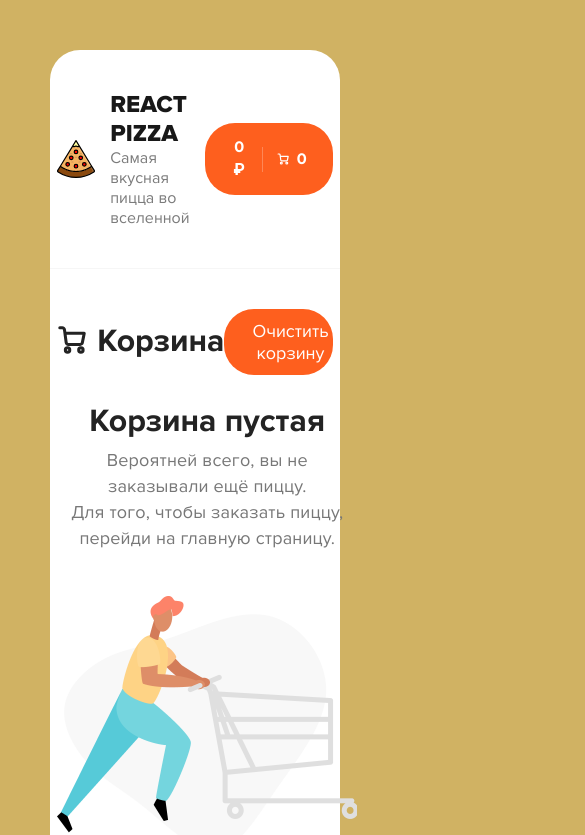
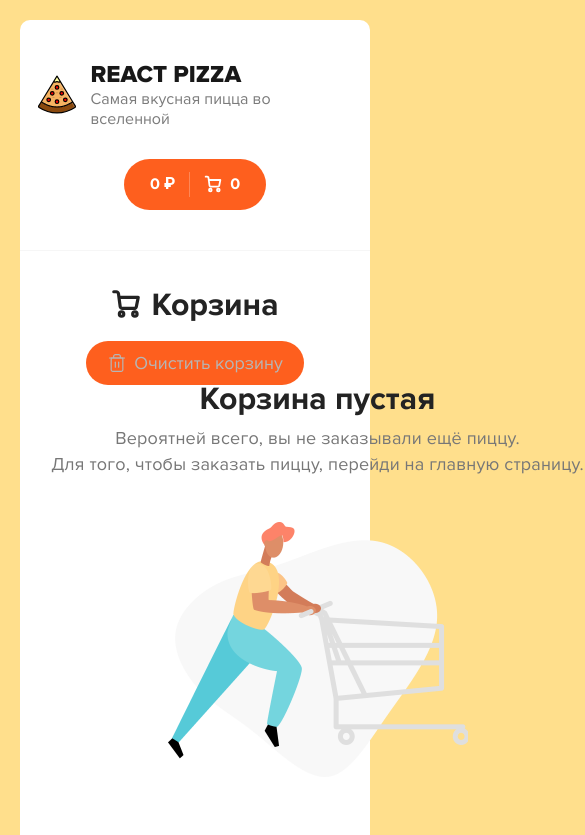
Before and after one commit to AstakhovV/Pizza-shop, a React (Create React App) app: page /cart in a window 390 px wide. Shown: the top 835 px of the page, 585 px wide, since content can reach past the window. Built offline with nearby package versions, Linux system fonts and the light colour scheme.

Commit message:
add media

```diff
--- a/src/scss/_variables.scss
+++ b/src/scss/_variables.scss
@@ -1,8 +1,8 @@
 $black: #232323;
-$background: #d0b263;
+$background: #ffdf8c;
 $gray-line: #f6f6f6;
 $orange: #fe5f1e;
 
-$container-width: 95%;
+$container-width: 90%;
 
 $duration: 0.15s;
--- a/src/scss/app.css
+++ b/src/scss/app.css
@@ -80,6 +80,16 @@ a {
   display: flex;
   align-items: center;
   justify-content: space-between;
+}
+@media (max-width: 768px) {
+  .header .container {
+    flex-direction: column;
+  }
+}
+@media (max-width: 768px) {
+  .header__cart {
+    margin-top: 30px;
+  }
 }
 .header__logo {
   display: flex;
@@ -227,6 +237,17 @@ a {
   font-size: 16px;
 }
 
+.categories {
+  flex: 1;
+  max-width: 80%;
+  overflow: auto;
+}
+@media (max-width: 768px) {
+  .categories {
+    max-width: 100%;
+    margin-bottom: 30px;
+  }
+}
 .categories ul {
   display: flex;
 }
@@ -264,6 +285,7 @@ a {
 }
 
 .sort {
+  margin-left: 20px;
   position: relative;
 }
 .sort__label {
@@ -272,9 +294,10 @@ a {
 }
 .sort__label svg {
   margin-right: 8px;
+  transform: rotate(180deg);
 }
 .sort__label svg.rotated {
-  transform: rotate(180deg);
+  transform: rotate(0);
 }
 .sort__label b {
   margin-right: 8px;
@@ -311,12 +334,21 @@ a {
 }
 
 .pizza-block {
-  width: 280px;
+  width: 100%;
   text-align: center;
   margin-bottom: 65px;
 }
-.pizza-block:not(:nth-of-type(4n)) {
-  margin-right: 3.7%;
+@media (max-width: 1090px) {
+  .pizza-block {
+    margin-bottom: 35px;
+  }
+}
+@media (max-width: 768px) {
+  .pizza-block:not(:last-of-type) {
+    border-bottom: 1px solid #efefef;
+    margin-bottom: 25px;
+    padding-bottom: 45px;
+  }
 }
 .pizza-block__image {
   width: 260px;
@@ -385,16 +417,27 @@ a {
 }
 
 body {
-  background-color: #d0b263;
+  background-color: #ffdf8c;
+  padding: 50px 0;
+}
+@media (max-width: 768px) {
+  body {
+    padding: 20px 0;
+  }
 }
 
 .wrapper {
   width: calc(100vw - 100px);
   height: 100%;
   background-color: #fff;
-  margin: 50px auto;
-  border-radius: 30px;
+  margin: 0 auto;
+  border-radius: 10px;
   max-width: 1400px;
+}
+@media (max-width: 768px) {
+  .wrapper {
+    width: calc(100% - 40px);
+  }
 }
 
 .content {
@@ -403,33 +446,76 @@ body {
 .content__title {
   margin: 35px 0;
 }
+@media (max-width: 768px) {
+  .content__title {
+    font-size: 36px;
+  }
+}
 .content__items {
-  display: flex;
-  flex-wrap: wrap;
-  justify-content: flex-start;
+  display: grid;
+  grid-template-rows: 1fr;
+  grid-template-columns: 1fr 1fr 1fr 1fr;
+  grid-gap: 3vw;
+}
+@media (max-width: 1380px) {
+  .content__items {
+    grid-template-columns: 1fr 1fr 1fr;
+  }
+}
+@media (max-width: 1090px) {
+  .content__items {
+    grid-template-columns: 1fr 1fr;
+  }
+}
+@media (max-width: 768px) {
+  .content__items {
+    grid-template-columns: 1fr;
+  }
 }
 .content__top {
   display: flex;
   align-items: center;
   justify-content: space-between;
 }
+@media (max-width: 768px) {
+  .content__top {
+    flex-direction: column;
+  }
+}
 
 .container {
-  width: 95%;
+  width: 90%;
   margin: 0 auto;
 }
 .container--cart {
   max-width: 820px;
-  margin: 0 auto;
+  margin: 30px auto;
 }
 .container--cart .content__title {
   margin: 0;
+}
+@media (max-width: 768px) {
+  .container--cart {
+    margin-top: 0;
+    margin-bottom: 0;
+  }
+}
+.container--cart .content__items {
+  grid-template-columns: 1fr;
 }
 
 .cart__top {
   display: flex;
   justify-content: space-between;
   align-items: center;
+}
+@media (max-width: 768px) {
+  .cart__top {
+    flex-direction: column;
+  }
+  .cart__top .content__title {
+    margin-bottom: 20px;
+  }
 }
 .cart .content__title {
   display: flex;
@@ -445,7 +531,7 @@ body {
 }
 .cart .content__title svg path {
   stroke: #232323;
-  strokeWidth: 1.9;
+  stroke-width: 1.9;
 }
 .cart__clear {
   display: flex;
@@ -468,11 +554,8 @@ body {
 .cart__clear span {
   display: inline-block;
   margin-left: 7px;
-  color: white;
+  color: #b6b6b6;
   font-size: 18px;
-}
-.cart__clear svg path {
-  stroke: white;
 }
 .cart__clear span,
 .cart__clear svg,
@@ -492,15 +575,34 @@ body {
   padding-top: 30px;
   margin-top: 30px;
 }
+@media (max-width: 768px) {
+  .cart__item {
+    flex-direction: column;
+    position: relative;
+  }
+}
 .cart__item-img {
   display: flex;
   align-items: center;
   margin-right: 15px;
   width: 10%;
 }
+@media (max-width: 768px) {
+  .cart__item-img {
+    width: 100%;
+    justify-content: center;
+    order: 1;
+  }
+}
 .cart__item-img img {
   width: 80px;
   height: 80px;
+}
+@media (max-width: 768px) {
+  .cart__item-img img {
+    width: 60%;
+    height: 60%;
+  }
 }
 .cart__item-info {
   display: flex;
@@ -518,17 +620,54 @@ body {
   font-size: 18px;
   color: #8d8d8d;
 }
+@media (max-width: 768px) {
+  .cart__item-info {
+    width: 100%;
+    order: 2;
+  }
+  .cart__item-info h3 {
+    font-size: 32px;
+    margin-bottom: 8px;
+    margin-top: 15px;
+  }
+  .cart__item-info p {
+    font-size: 22px;
+  }
+}
+@media (max-width: 500px) {
+  .cart__item h3 {
+    font-size: 24px;
+  }
+}
 .cart__item-count {
   display: flex;
   align-items: center;
   justify-content: space-between;
   width: 13%;
 }
+.cart__item-count b {
+  font-size: 22px;
+}
+@media (max-width: 768px) {
+  .cart__item-count {
+    order: 4;
+    width: 130px;
+    margin: 10px 0;
+  }
+  .cart__item-count .button {
+    width: 40px;
+    height: 40px;
+  }
+  .cart__item-count .button svg {
+    width: 14px;
+    height: 14px;
+  }
+  .cart__item-count b {
+    font-size: 26px;
+  }
+}
 .cart__item-count-minus svg path:first-of-type {
   display: none;
-}
-.cart__item-count b {
-  font-size: 22px;
 }
 .cart__item-price {
   display: flex;
@@ -541,11 +680,33 @@ body {
   font-size: 22px;
   letter-spacing: 0.01em;
 }
+@media (max-width: 768px) {
+  .cart__item-price {
+    order: 3;
+    align-items: flex-start;
+    justify-content: flex-start;
+    margin: 10px 0;
+  }
+  .cart__item-price b {
+    font-size: 26px;
+  }
+}
 .cart__item-remove {
   display: flex;
   align-items: center;
   justify-content: flex-end;
   width: 4%;
+}
+@media (max-width: 768px) {
+  .cart__item-remove {
+    position: absolute;
+    right: 0;
+    width: auto;
+  }
+  .cart__item-remove button {
+    width: 40px;
+    height: 40px;
+  }
 }
 .cart__item-remove .button {
   border-color: #dddddd;
@@ -615,8 +776,18 @@ body {
   width: 210px;
   padding: 16px;
 }
+@media (max-width: 500px) {
+  .cart__bottom-buttons {
+    flex-direction: column;
+  }
+  .cart__bottom-buttons .button {
+    margin-bottom: 20px;
+    width: 100%;
+    height: 54px;
+  }
+}
 .cart--empty {
-  margin: 2rem auto;
+  margin: 0 auto;
   width: 560px;
   text-align: center;
 }
@@ -630,7 +801,8 @@ body {
   letter-spacing: 0.01em;
   color: #777777;
 }
-.cart--empty icon {
+.cart--empty i {
+  font-style: normal;
   position: relative;
   top: 2px;
 }
--- a/src/scss/app.scss
+++ b/src/scss/app.scss
@@ -6,15 +6,22 @@
 
 body {
   background-color: $background;
+  padding: 50px 0;
+  @media (max-width: 768px) {
+    padding: 20px 0;
+  }
 }
 
 .wrapper {
   width: calc(100vw - 100px);
   height: 100%;
   background-color: #fff;
-  margin: 50px auto;
-  border-radius: 30px;
+  margin: 0 auto;
+  border-radius: 10px;
   max-width: 1400px;
+  @media (max-width: 768px) {
+    width: calc(100% - 40px);
+  }
 }
 
 .content {
@@ -22,18 +29,37 @@ body {
 
   &__title {
     margin: 35px 0;
+    @media (max-width: 768px) {
+      font-size: 36px;
+    }
   }
 
   &__items {
-    display: flex;
-    flex-wrap: wrap;
-    justify-content: flex-start;
+    display: grid;
+    grid-template-rows: 1fr;
+    grid-template-columns: 1fr 1fr 1fr 1fr;
+    grid-gap: 3vw;
+
+    @media (max-width: 1380px) {
+      grid-template-columns: 1fr 1fr 1fr;
+    }
+
+    @media (max-width: 1090px) {
+      grid-template-columns: 1fr 1fr;
+    }
+
+    @media (max-width: 768px) {
+      grid-template-columns: 1fr;
+    }
   }
 
   &__top {
     display: flex;
     align-items: center;
     justify-content: space-between;
+    @media (max-width: 768px) {
+      flex-direction: column;
+    }
   }
 }
 
@@ -43,9 +69,18 @@ body {
 
   &--cart {
     max-width: 820px;
-    margin: 0 auto;
+    margin: 30px auto;
     .content__title {
       margin: 0;
+    }
+
+    @media (max-width: 768px) {
+      margin-top: 0;
+      margin-bottom: 0;
+    }
+
+    .content__items {
+      grid-template-columns: 1fr;
     }
   }
 }
@@ -55,6 +90,13 @@ body {
     display: flex;
     justify-content: space-between;
     align-items: center;
+    @media (max-width: 768px) {
+      flex-direction: column;
+
+      .content__title {
+        margin-bottom: 20px;
+      }
+    }
   }
 
   .content__title {
@@ -70,7 +112,7 @@ body {
       margin-right: 10px;
       path {
         stroke: $black;
-        strokeWidth: 1.9;
+        stroke-width: 1.9;
       }
     }
   }
@@ -84,13 +126,8 @@ body {
     span {
       display: inline-block;
       margin-left: 7px;
-      color: white;
+      color: #b6b6b6;
       font-size: 18px;
-    }
-    svg {
-      path {
-        stroke: white;
-      }
     }
 
     span,
@@ -118,15 +155,31 @@ body {
     padding-top: 30px;
     margin-top: 30px;
 
+    @media (max-width: 768px) {
+      flex-direction: column;
+      position: relative;
+    }
+
     &-img {
       display: flex;
       align-items: center;
       margin-right: 15px;
       width: 10%;
 
+      @media (max-width: 768px) {
+        width: 100%;
+        justify-content: center;
+        order: 1;
+      }
+
       img {
         width: 80px;
         height: 80px;
+
+        @media (max-width: 768px) {
+          width: 60%;
+          height: 60%;
+        }
       }
     }
 
@@ -147,6 +200,25 @@ body {
         font-size: 18px;
         color: #8d8d8d;
       }
+
+      @media (max-width: 768px) {
+        width: 100%;
+        order: 2;
+        h3 {
+          font-size: 32px;
+          margin-bottom: 8px;
+          margin-top: 15px;
+        }
+        p {
+          font-size: 22px;
+        }
+      }
+    }
+
+    @media (max-width: 500px) {
+      h3 {
+        font-size: 24px;
+      }
     }
 
     &-count {
@@ -155,16 +227,36 @@ body {
       justify-content: space-between;
       width: 13%;
 
+      b {
+        font-size: 22px;
+      }
+
+      @media (max-width: 768px) {
+        order: 4;
+        width: 130px;
+        margin: 10px 0;
+
+        .button {
+          width: 40px;
+          height: 40px;
+
+          svg {
+            width: 14px;
+            height: 14px;
+          }
+        }
+
+        b {
+          font-size: 26px;
+        }
+      }
+
       &-minus {
         svg {
           path:first-of-type {
             display: none;
           }
         }
-      }
-
-      b {
-        font-size: 22px;
       }
     }
 
@@ -179,6 +271,17 @@ body {
         font-size: 22px;
         letter-spacing: 0.01em;
       }
+
+      @media (max-width: 768px) {
+        order: 3;
+        align-items: flex-start;
+        justify-content: flex-start;
+        margin: 10px 0;
+
+        b {
+          font-size: 26px;
+        }
+      }
     }
 
     &-remove {
@@ -186,6 +289,17 @@ body {
       align-items: center;
       justify-content: flex-end;
       width: 4%;
+
+      @media (max-width: 768px) {
+        position: absolute;
+        right: 0;
+        width: auto;
+
+        button {
+          width: 40px;
+          height: 40px;
+        }
+      }
 
       .button {
         border-color: darken($color: $gray-line, $amount: 10);
@@ -275,11 +389,21 @@ body {
         width: 210px;
         padding: 16px;
       }
+
+      @media (max-width: 500px) {
+        flex-direction: column;
+
+        .button {
+          margin-bottom: 20px;
+          width: 100%;
+          height: 54px;
+        }
+      }
     }
   }
 
   &--empty {
-    margin: 2rem auto;
+    margin: 0 auto;
     width: 560px;
     text-align: center;
 
@@ -295,7 +419,8 @@ body {
       color: #777777;
     }
 
-    icon {
+    i {
+      font-style: normal;
       position: relative;
       top: 2px;
     }
--- a/src/scss/components/_header.scss
+++ b/src/scss/components/_header.scss
@@ -8,6 +8,15 @@
     display: flex;
     align-items: center;
     justify-content: space-between;
+    @media (max-width: 768px) {
+      flex-direction: column;
+    }
+  }
+
+  @media (max-width: 768px) {
+    &__cart {
+      margin-top: 30px;
+    }
   }
 
   &__logo {
--- a/src/scss/components/_sort.scss
+++ b/src/scss/components/_sort.scss
@@ -1,6 +1,7 @@
 @import '../variables';
 
 .sort {
+  margin-left: 20px;
   position: relative;
   &__label {
     display: flex;
@@ -8,8 +9,10 @@
 
     svg {
       margin-right: 8px;
+      transform: rotate(180deg);
+
       &.rotated {
-        transform: rotate(180deg);
+        transform: rotate(0);
       }
     }
 
```
Also changed, not shown: src/scss/components/_categories.scss (+9 -0 lines), src/scss/components/_pizza-block.scss (+11 -3 lines), 1 other file (tests, documents, lock files or other folders).
